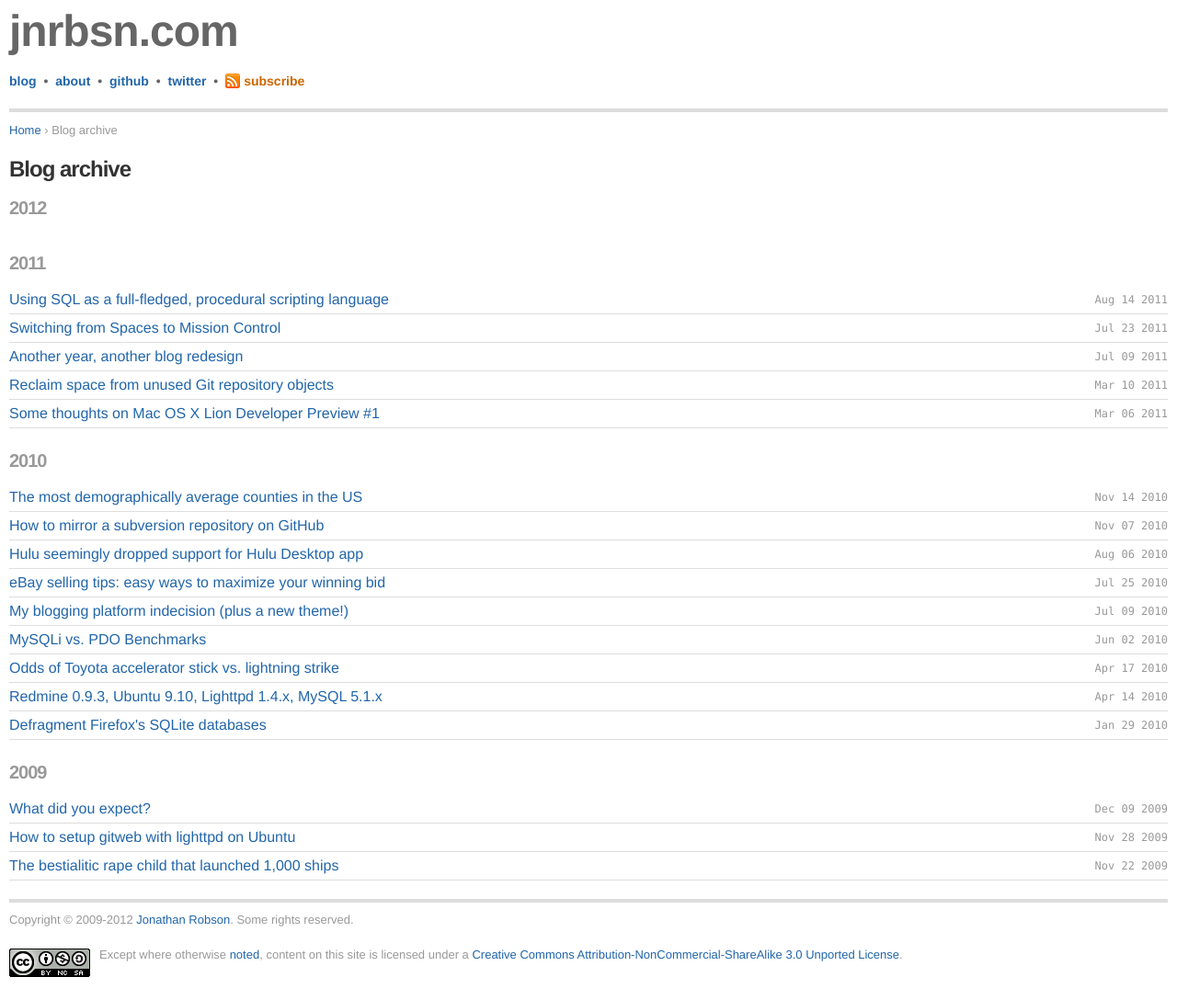
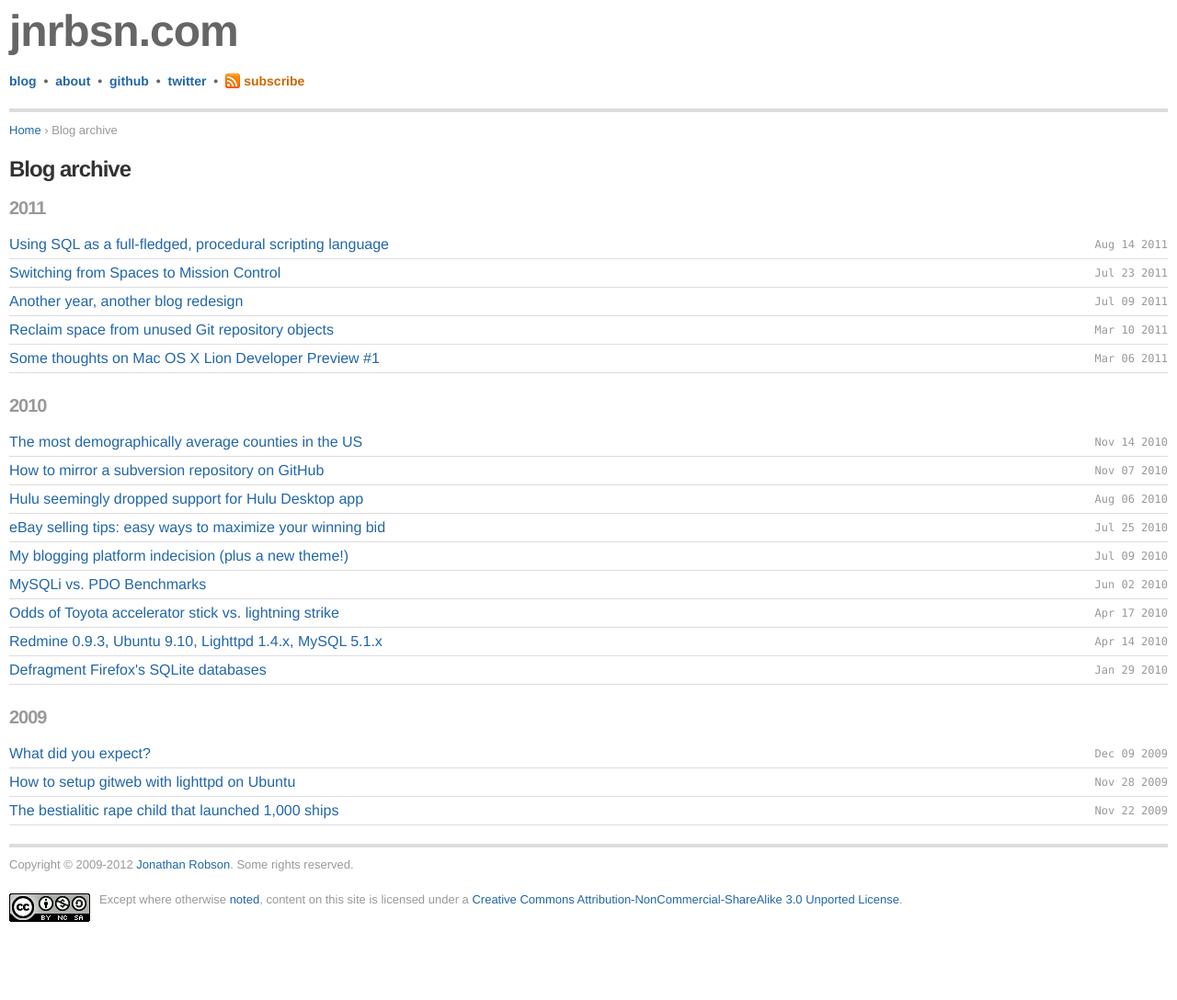
Before and after one commit to jnrbsn/jnrbsn.com, a Jekyll site: the page built from blog.html, in a window 1280 px wide. Shown: the whole page at 92% size. Built offline with Jekyll 4.4.1, drawn with Linux system fonts in a browser that asks for light colours; Markdown is read by kramdown in place of the engine named in the settings; after the commit the page ends 1028 px from its top, so only the background shows below that.

Commit message:
Hard code current year in post list for now.

```diff
--- a/blog.html
+++ b/blog.html
@@ -13,7 +13,7 @@
 </p>
 <h2>Blog archive</h2>
 <div id="blog-archive">
-{% capture post_year1 %}{{ 'now' | date: '%Y' }}{% endcapture %}
+{% assign post_year1 = '2011' %}
 <h3>{{ post_year1 }}</h3>
 <ul class="post-list">
 {% for post in site.posts %}
```
